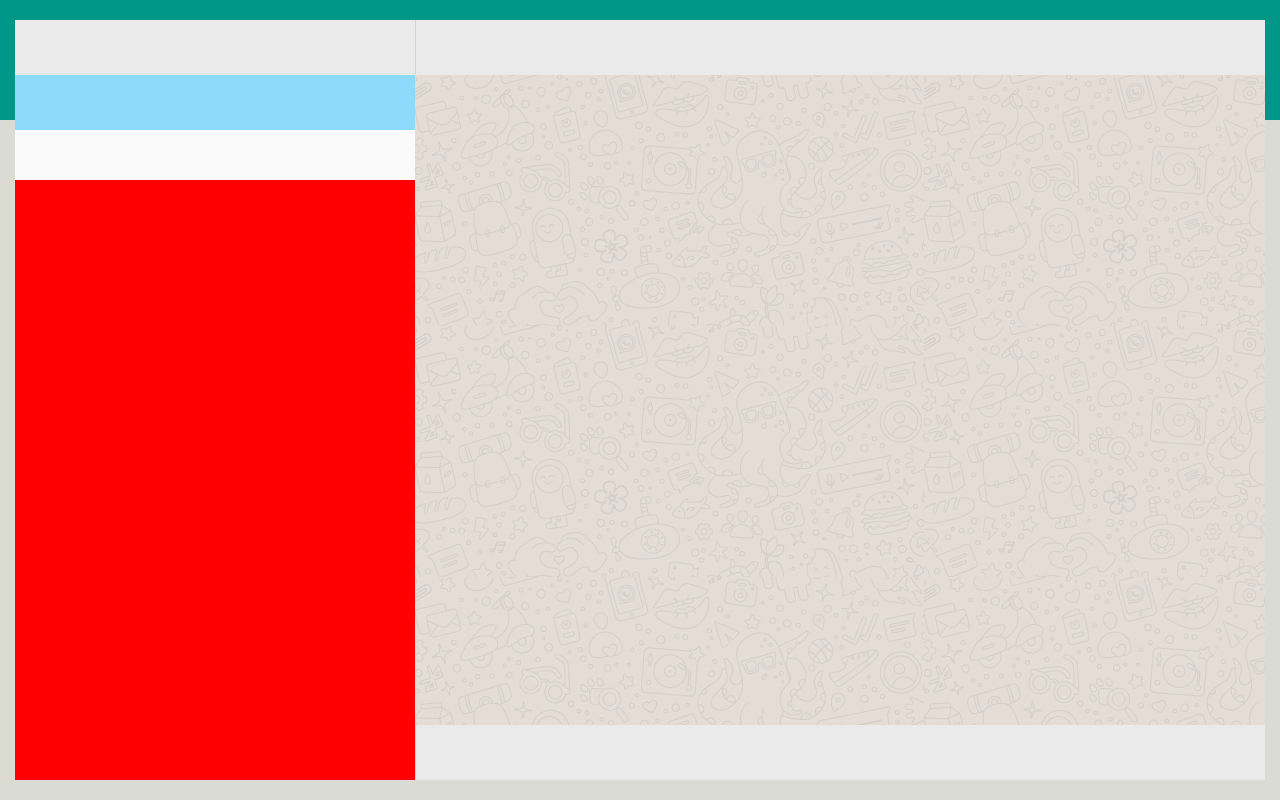
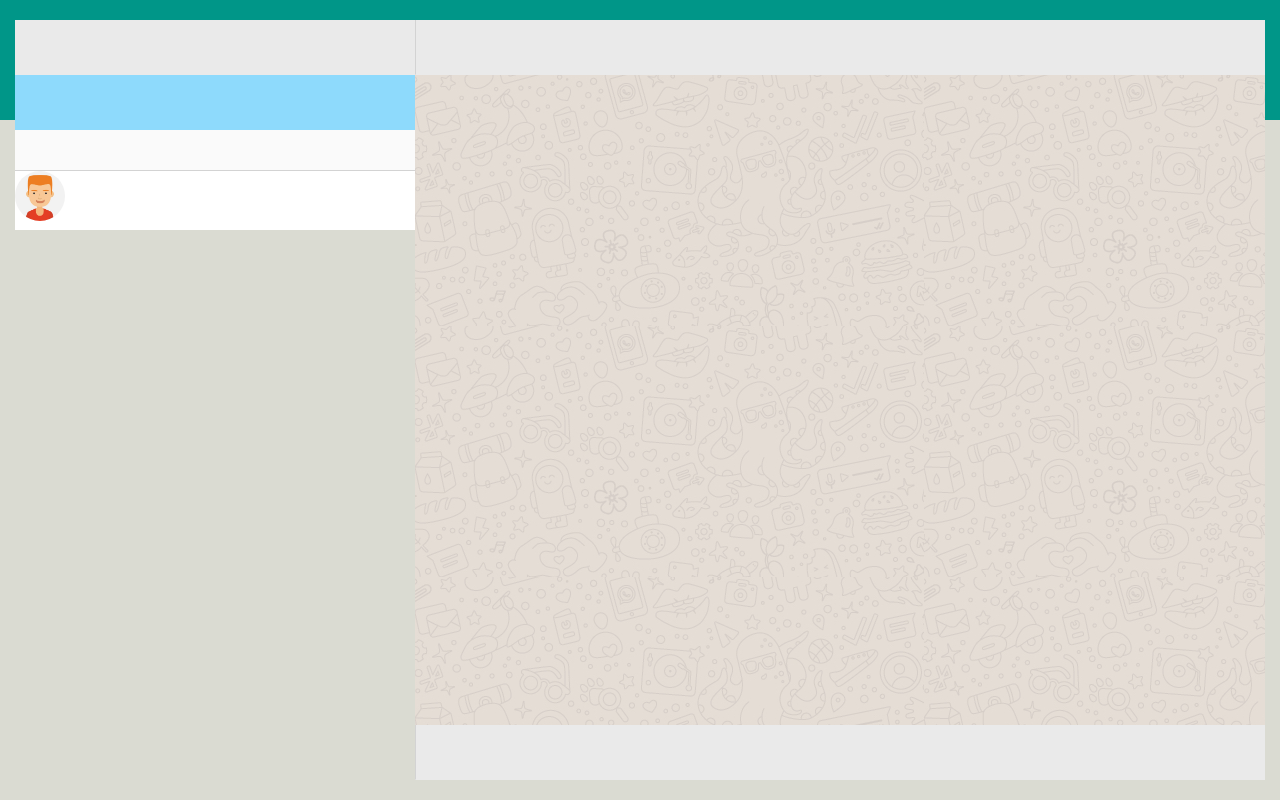
Before and after one commit to Pier5/vue-boolzapp, a plain HTML site: page index.html in a window 1280 px wide. Drawn offline with nearby package versions, Linux system fonts and the light colour scheme.

Commit message:
-inizio inserimento img-

```diff
--- a/css/style.css
+++ b/css/style.css
@@ -41,7 +41,7 @@
 }
 
 .col-left_top {
-    height: 20vh;
+    height: 150px;
 }
 
 .user {
@@ -62,8 +62,27 @@
 
 .col-left_bottom {
     height: 75vh;
-    background-color: red;
     overflow-y: scroll;
+}
+
+.received-msg {
+    height: 3.75rem;
+    background-color: white;
+    border-top: 1px solid lightgray;
+}
+
+.circle {
+    width: 50px;
+    height: 50px;
+    border-radius: 50%;
+
+}
+
+.img_users {
+    width: 100%;
+    object-fit: fill;
+    border-radius: 50%;
+
 }
 
 .col-right_top,
--- a/index.html
+++ b/index.html
@@ -41,8 +41,10 @@
                 <div class="col-left_bottom">
 
                     <div class="received-msg">
+                        <div class="circle"><img class="img_users" src="img/avatar_1.jpg" alt=""></div>
 
                     </div>
+
 
                 </div>
 
```
